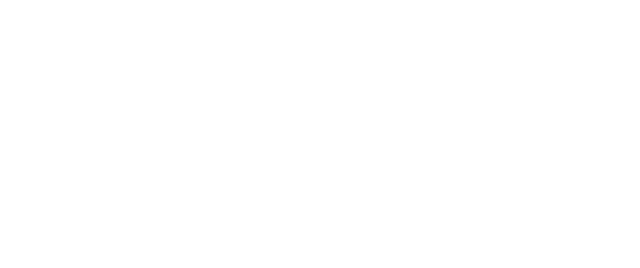
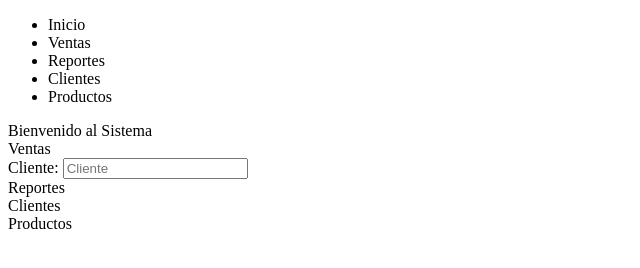
Before and after one commit to sembenavente/examen_parcial_01, a plain HTML site: page index.html in a window 1280 px wide. Shown: the whole page, without its empty margins (0-640 px from the left). Drawn offline with Linux system fonts and the light colour scheme.

Commit message:
2do avance

```diff
--- a/index.html
+++ b/index.html
@@ -7,15 +7,37 @@
     <title>Document</title>
 </head>
 <body>
-    <header></header>
-    <nav></nav>
     <main>
-        <aside class="cajon" id="inicio"></aside>
-        <aside class="cajon" id="ventas"></aside>
-        <aside class="cajon" id="reportes"></aside>
-        <aside class="cajon" id=""></aside>
-        <aside class="cajon"></aside>
-        <aside class="cajon"></aside>
+        <header></header>
+        <nav>
+            <ul>
+                <li class="navOptions">Inicio</li>
+                <li class="navOptions">Ventas</li>
+                <li class="navOptions">Reportes</li>
+                <li class="navOptions">Clientes</li>
+                <li class="navOptions">Productos</li>
+            </ul>
+        </nav>
+        <aside class="cajon" id="inicio">
+            <label for="a">Bienvenido al Sistema</label>
+        </aside>
+        <aside class="cajon" id="ventas">
+            <section class="subtitulo"><label for="a">Ventas</label></section>
+            <div>
+                <label for="">Cliente:</label>
+                <input type="text" placeholder="Cliente">
+            </div>
+        </aside>
+        <aside class="cajon" id="reportes">
+            <section class="subtitulo"><label for="a">Reportes</label></section>
+
+        </aside>
+        <aside class="cajon" id="clientes">
+            <section class="subtitulo"><label for="a">Clientes</label></section>
+        </aside>
+        <aside class="cajon" id="productos">
+            <section class="subtitulo"><label for="a">Productos</label></section>
+        </aside>
     </main>
 </body>
 </html>
```
